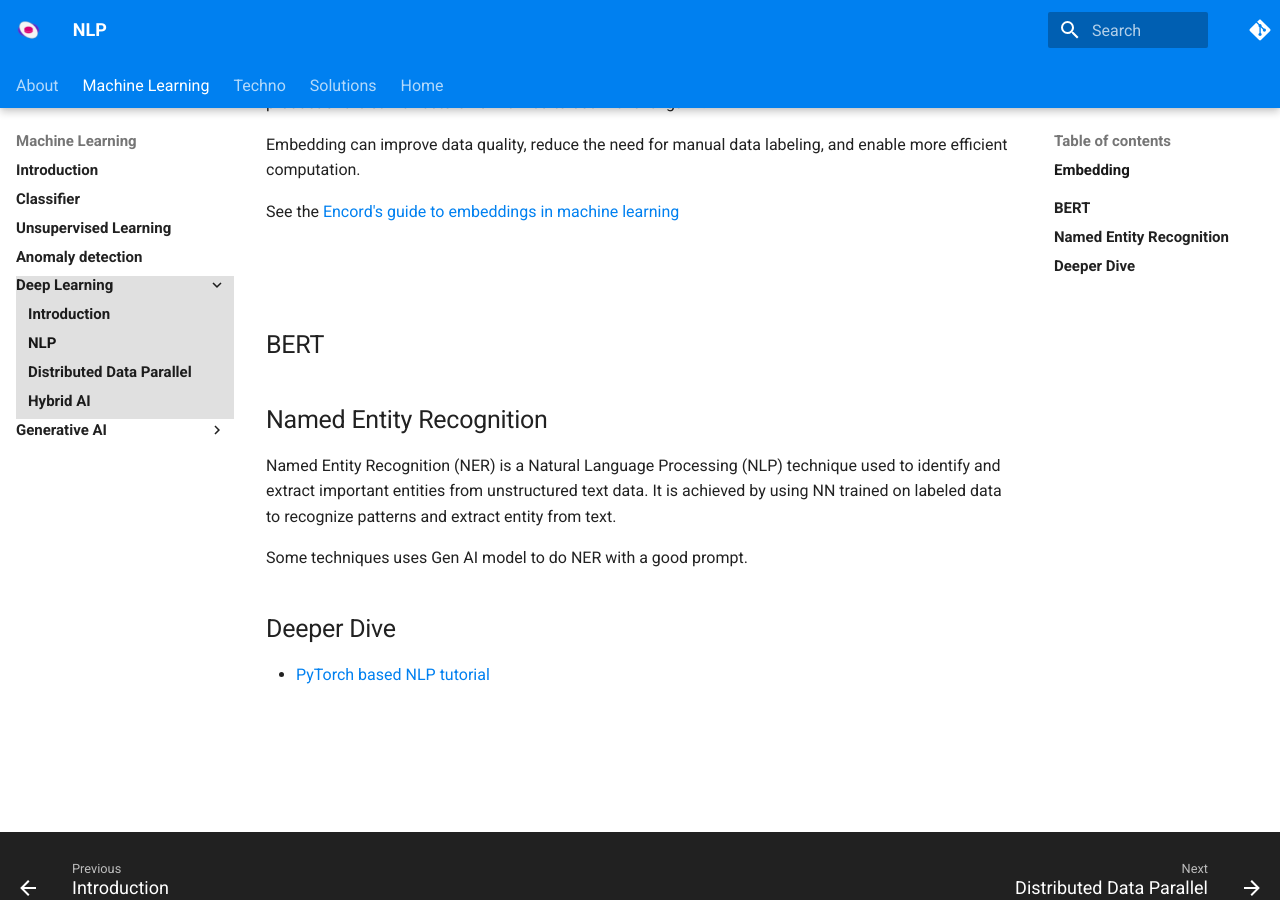
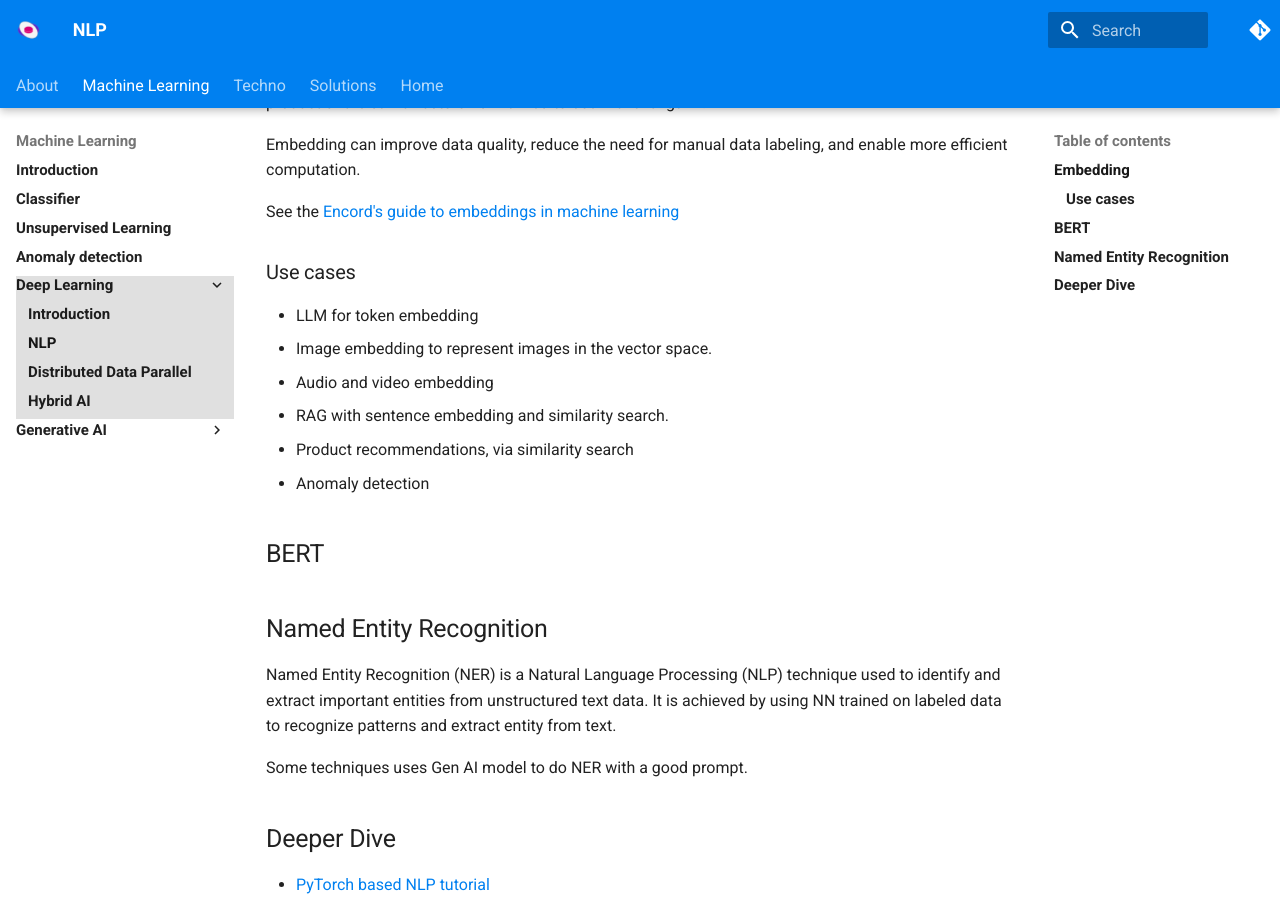
Before and after one commit to jbcodeforce/ML-studies, an MkDocs documentation site: the page built from docs/ml/nlp.md, in a window 1280 px wide and 900 px high, scrolled down 871 px. Built offline with MkDocs 1.6.1 and Material for MkDocs 9.7.7, drawn with Linux system fonts in a browser that asks for light colours; comment, search, counter and statistics services are not loaded.

Commit message:
Update nlp.md

```diff
--- a/docs/ml/nlp.md
+++ b/docs/ml/nlp.md
@@ -24,7 +24,15 @@ Embedding can improve data quality, reduce the need for manual data labeling, an
 
 See the [Encord's guide to embeddings in machine learning](https://encord.com/blog/embeddings-machine-learning/)
 
-###
+### Use cases
+
+* LLM for token embedding
+* Image embedding to represent images in the vector space.
+* Audio and video embedding
+* RAG with sentence embedding and similarity search.
+* Product recommendations, via similarity search
+* Anomaly detection
+
 
 ## BERT
 
```
